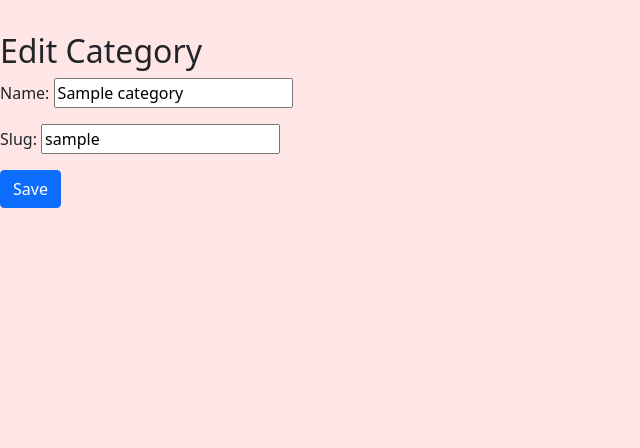
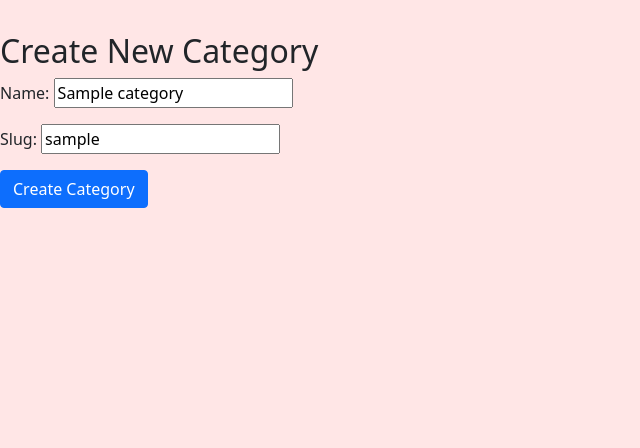
Before and after one commit to samiksha-92/Django-Blog-p4, a Django app: a page that uses templates/category_form.html in a window 1280 px wide. Shown: the part 126-574 px from the top of the page, without its empty margins (0-640 px from the left). Run offline with Django 3.2, Linux system fonts and the light colour scheme; tables that the repository leaves empty hold one stand-in row (values such as "Sample post").

Commit message:
crud functionality for categories created and tested

```diff
--- a/Yogit/settings.py
+++ b/Yogit/settings.py
@@ -57,6 +57,7 @@ INSTALLED_APPS = [
     'cloudinary',
     'django_summernote',
     'crispy_forms',
+    'crispy_bootstrap5',
     'blog',
 ]
 
@@ -74,7 +75,7 @@ MESSAGE_TAGS = {
     messages.ERROR : 'alert-danger',
 }
 
-CRISPY_TEMPLATE_PACK = 'bootstrap4'
+CRISPY_TEMPLATE_PACK = 'bootstrap5'
 
 
 
--- a/blog/urls.py
+++ b/blog/urls.py
@@ -5,7 +5,7 @@ from .views import CategoryPostsView
 from .views import TagCreateView
 from . views import PostLike
 from .views import PostCreateView, PostUpdateView,PostDeleteView
-from .views import CategoryCreateView, CategoryUpdateView,CategoryDeleteView,TagListView,TagCreateView,TagDeleteView,TagUpdateView,TagDeleteView,TagPostsView
+from .views import CategoryCreateView, CategoryUpdateView,CategoryDeleteView,CategoryListView,TagListView,TagCreateView,TagDeleteView,TagUpdateView,TagDeleteView,TagPostsView
 from .views import CommentListView
 
 
@@ -16,11 +16,11 @@ path('post/new/', PostCreateView.as_view(), name='post_create'),
 path('post/<int:pk>/edit/', PostUpdateView.as_view(), name='post_edit'),
 path('post/<int:pk>/delete/', PostDeleteView.as_view(), name='post_delete'),
 path('post/<slug:slug>/', PostDetailView.as_view(), name='post_detail'),
+path('category/new/', CategoryCreateView.as_view(), name='category_create'),
 path('category/<slug:slug>/', CategoryPostsView.as_view(), name='category_posts'),
-path('category/new/', CategoryCreateView.as_view(), name='category_create'),
 path('category/<slug:slug>/edit/', CategoryUpdateView.as_view(), name='category_edit'),
 path('category/<slug:slug>/delete/', CategoryDeleteView.as_view(), name='category_delete'),
-path('categories/', views.category_list, name='category_list'),
+path('categories/', CategoryListView.as_view(), name='category_list'),
 path('tag/create/', TagCreateView.as_view(), name='tag_create'),
 path('tag/<slug:slug>/', TagPostsView.as_view(), name='tag_posts'),
 path('tags/', TagListView.as_view(), name='tag_list'),  # List tags
--- a/blog/views.py
+++ b/blog/views.py
@@ -2,7 +2,7 @@ from django.shortcuts import render, reverse, get_object_or_404
 from django.urls import reverse_lazy
 from django.views import generic, View
 from .models import Post,Category,Tag,Comment
-from django.views.generic import DetailView,CreateView,UpdateView,DeleteView
+from django.views.generic import DetailView,CreateView,UpdateView,DeleteView,ListView
 from django.views.generic.detail import DetailView
 from django.views.generic import ListView
 from .forms import CommentForm,PostForm,CategoryForm,TagForm
@@ -113,12 +113,12 @@ class PostUpdateView(UpdateView):
     model = Post
     form_class = PostForm
     template_name = "post_form.html"
-    success_url = reverse_lazy('index')
+    success_url = reverse_lazy('home')
 
 class PostDeleteView(DeleteView):
     model = Post
     template_name = "post_confirm_delete.html"
-    success_url = reverse_lazy('index')
+    success_url = reverse_lazy('home')
 
 
 
@@ -142,7 +142,7 @@ class CategoryCreateView(CreateView):
     model = Category
     form_class = CategoryForm
     template_name = 'category_form.html'
-    success_url = reverse_lazy('home')
+    success_url = reverse_lazy('category_list')
 
 class CategoryUpdateView(UpdateView):
     model = Category
@@ -158,9 +158,14 @@ class CategoryDeleteView(DeleteView):
 
 
 
-def category_list(request):
-    categories = Category.objects.all()
-    return render(request, 'category_list.html')
+class CategoryListView(ListView):
+    model = Category
+    template_name = 'category_list.html'
+    context_object_name = 'categories'  # Make sure the template is using this name
+
+    def get_queryset(self):
+        return Category.objects.all()  # Fetch all categories
+
 
 
 
--- a/templates/category_form.html
+++ b/templates/category_form.html
@@ -1,11 +1,10 @@
 {% extends 'base.html' %}
-{% load static %}
 
 {% block content %}
-  <h2>{% if view %}Edit{% else %}Create{% endif %} Category</h2>
-  <form method="post">
+<h2>Create New Category</h2>
+<form method="post">
     {% csrf_token %}
     {{ form.as_p }}
-    <button type="submit" class="btn btn-primary">Save</button>
-  </form>
+    <button type="submit" class="btn btn-primary">Create Category</button>
+</form>
 {% endblock %}
```
